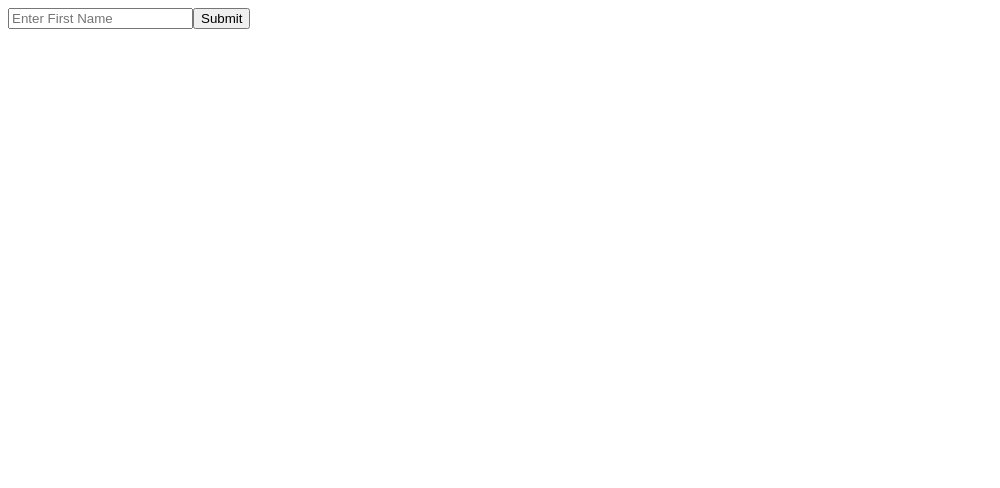
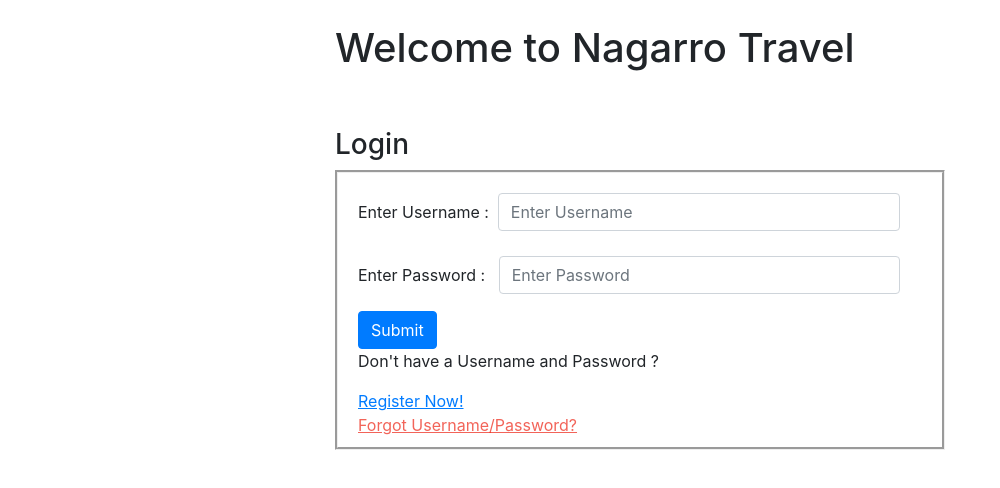
Before and after one commit to the-dimensionless/Ticket-Management-Portal-frontend, an Angular app: page / in a window 1280 px wide. Shown: the top 488 px of the page, without its empty margins (0-1000 px from the left). Built offline with nearby package versions, Linux system fonts and the light colour scheme.

Commit message:
basic form design

```diff
--- a/angular.json
+++ b/angular.json
@@ -24,6 +24,7 @@
               "src/assets"
             ],
             "styles": [
+              "node_modules/bootstrap/dist/css/bootstrap.min.css",
               "src/styles.css"
             ],
             "scripts": []
@@ -119,6 +120,7 @@
           }
         }
       }
-    }},
+    }
+  },
   "defaultProject": "frontendDemo"
 }
--- a/package.json
+++ b/package.json
@@ -19,6 +19,7 @@
     "@angular/platform-browser": "~9.1.3",
     "@angular/platform-browser-dynamic": "~9.1.3",
     "@angular/router": "~9.1.3",
+    "bootstrap": "^4.4.1",
     "rxjs": "~6.5.4",
     "tslib": "^1.10.0",
     "zone.js": "~0.10.2"
--- a/src/app/user-login-form/user-login-form.component.css
+++ b/src/app/user-login-form/user-login-form.component.css
@@ -0,0 +1,23 @@
+/* form input, form select {
+    max-width: 70%;
+    display: inline-block;
+   } */
+#username, #password {
+    max-width: 70%;
+    display: inline-block;
+}
+#forgot {
+    color : rgba(236, 21, 5, 0.664)
+}
+
+.form-div {
+    padding-left: 20px;
+    padding-top: 20px;
+    padding-right: 10px;
+    padding-bottom: 10px;
+    border: groove;
+}
+
+.ng-invalid:not(form).ng-touched {
+    border: 1px solid red;
+}
--- a/src/app/user-login-form/user-login-form.component.html
+++ b/src/app/user-login-form/user-login-form.component.html
@@ -1,4 +1,34 @@
-<form>
-    <input placeholder="Enter First Name">
-    <button type="button">Submit</button>
-</form>
+<br>
+<div class="container col-6">
+    <h1>Welcome to Nagarro Travel</h1>
+</div>
+<br><br>
+<div class="container col-6">
+    <h3>Login</h3>
+    <div class="form-div">
+        <form #form="ngForm">
+            <div class="form-group">
+                <label for="username">Enter Username :</label>&nbsp;
+                <input id="username" name="username" class="form-control" placeholder="Enter Username" required
+                    #fieldOne="ngModel" ngModel>
+                <!--  <div [hidden]="fieldOne.valid || fieldOne.untouched" class="alert alert-danger col-sm">
+                    Please enter a username
+                </div> -->
+
+                <br><br>
+
+                <label for="secondname">Enter Password :</label>&nbsp;&nbsp;
+                <input type="password" id="password" name="password" class="form-control" placeholder="Enter Password"
+                    required ngModel>
+            </div>
+
+            <button class="btn btn-primary" type="button" (click)="onSubmit(form)">Submit</button> <br>
+
+            <p>Don't have a Username and Password ?</p>
+
+            <a id="register" href="#"><u>Register Now!</u></a>
+            <br>
+            <a id="forgot" href="#"><u>Forgot Username/Password?</u></a>
+        </form>
+    </div>
+</div>
--- a/src/app/user-login-form/user-login-form.component.ts
+++ b/src/app/user-login-form/user-login-form.component.ts
@@ -1,4 +1,5 @@
 import { Component, OnInit } from '@angular/core';
+import { NgForm } from '@angular/forms';
 
 @Component({
   selector: 'app-user-login-form',
@@ -7,9 +8,15 @@ import { Component, OnInit } from '@angular/core';
 })
 export class UserLoginFormComponent implements OnInit {
 
+  isformValid: boolean;
+
   constructor() { }
 
   ngOnInit(): void {
   }
 
+  onSubmit(form: NgForm) {
+    console.log("here ", form.valid)
+    this.isformValid = form.valid;
+  }
 }
```
Also changed, not shown: 1 other file (tests, documents, lock files or other folders).
